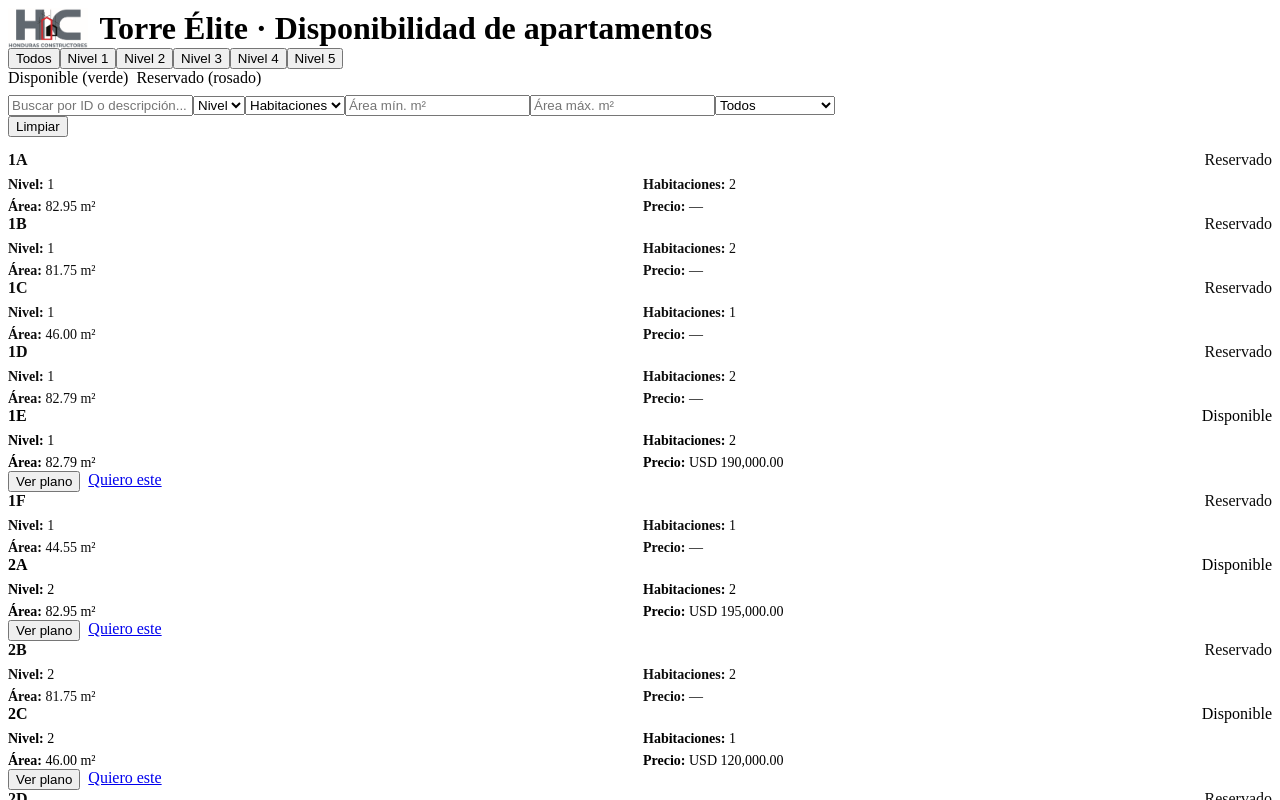
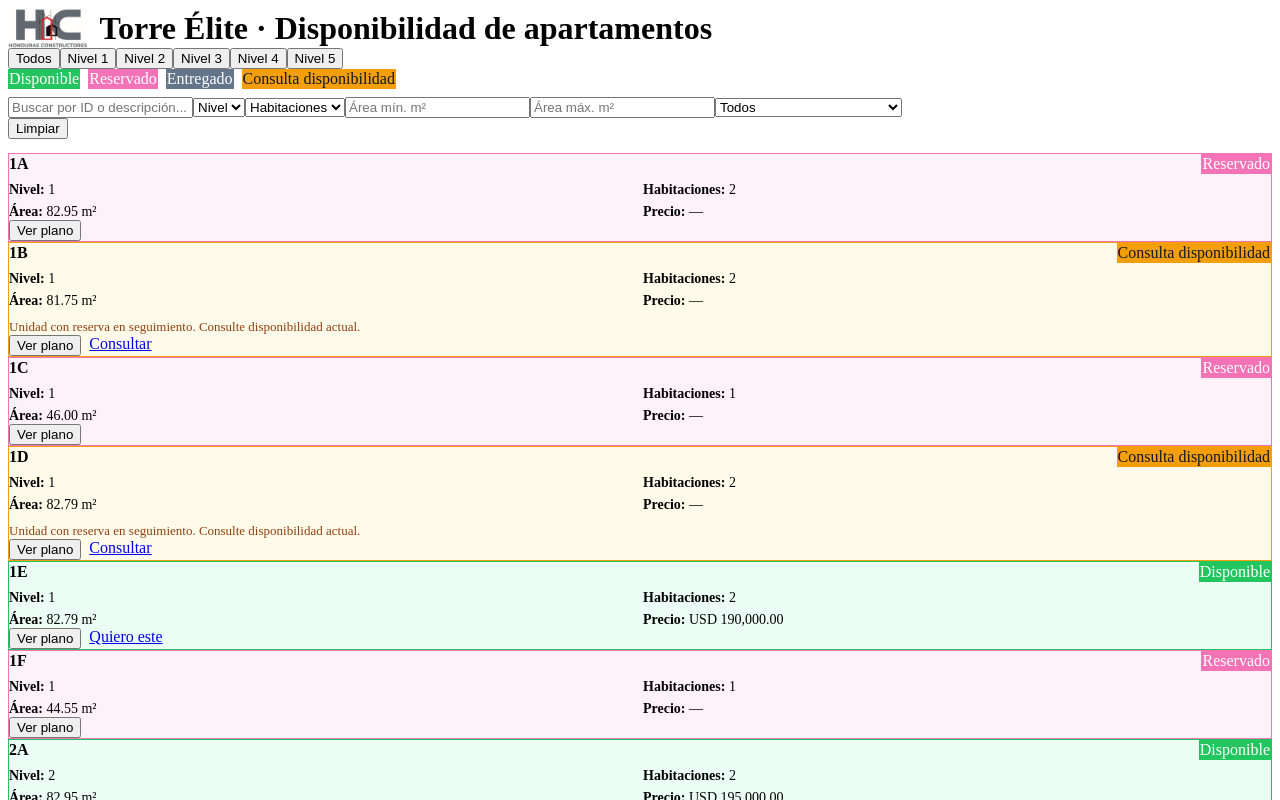
Before and after one commit to Mlopez1980/torre-elite-vercel-v5-logo-wa, a React (Vite) app: page / in a window 1280 px wide. Shown: the top 800 px of the page. Built offline with nearby package versions, Linux system fonts and the light colour scheme; the HTML template or start-up script is replaced by a standard one.

Commit message:
Update App.jsx

```diff
--- a/src/App.jsx
+++ b/src/App.jsx
@@ -1,4 +1,59 @@
 import React, { useEffect, useMemo, useState } from 'react'
+
+const STATUS_CONFIG = {
+  disponible: {
+    label: 'Disponible',
+    cardBg: '#ecfdf5',
+    cardBorder: '#22c55e',
+    badgeBg: '#22c55e',
+    badgeText: '#ffffff',
+    showBlink: false,
+  },
+  reservado: {
+    label: 'Reservado',
+    cardBg: '#fdf2f8',
+    cardBorder: '#f472b6',
+    badgeBg: '#f472b6',
+    badgeText: '#ffffff',
+    showBlink: true,
+  },
+  entregado: {
+    label: 'Entregado',
+    cardBg: '#f8fafc',
+    cardBorder: '#64748b',
+    badgeBg: '#64748b',
+    badgeText: '#ffffff',
+    showBlink: false,
+  },
+  consulta_disponibilidad: {
+    label: 'Consulta disponibilidad',
+    cardBg: '#fffbeb',
+    cardBorder: '#f59e0b',
+    badgeBg: '#f59e0b',
+    badgeText: '#111827',
+    showBlink: false,
+  },
+}
+
+function normalizeStatus(apartment) {
+  const raw = apartment?.estado ?? apartment?.status ?? apartment?.estado_comercial
+
+  if (typeof raw === 'string' && raw.trim()) {
+    const normalized = raw
+      .toLowerCase()
+      .normalize('NFD')
+      .replace(/[\u0300-\u036f]/g, '')
+      .replace(/[\s-]+/g, '_')
+
+    if (normalized === 'disponible') return 'disponible'
+    if (normalized === 'reservado') return 'reservado'
+    if (normalized === 'entregado') return 'entregado'
+    if (normalized === 'consulta_disponibilidad') return 'consulta_disponibilidad'
+    if (normalized === 'consulta') return 'consulta_disponibilidad'
+  }
+
+  return apartment?.disponible ? 'disponible' : 'reservado'
+}
 
 export default function App(){
   const [data, setData] = useState([])
@@ -17,13 +72,20 @@
       const base = (import.meta.env.BASE_URL || '/')
       const candidates = [base + 'apartments.json', '/apartments.json', 'apartments.json']
       let lastErr = null
+
       for(const url of candidates){
         try {
           const res = await fetch(url, {cache:'no-cache'})
-          if(!res.ok) { lastErr = new Error(`HTTP ${res.status} on ${url}`); continue }
+          if(!res.ok) {
+            lastErr = new Error(`HTTP ${res.status} on ${url}`)
+            continue
+          }
+
           const json = await res.json()
           if(Array.isArray(json)){
-            setData(json); setError(''); return
+            setData(json)
+            setError('')
+            return
           } else {
             lastErr = new Error(`Formato invalido en ${url}`)
           }
@@ -31,64 +93,125 @@
           lastErr = e
         }
       }
+
       setError(lastErr ? String(lastErr) : 'No se pudo cargar apartments.json')
     }
+
     load()
   }, [])
 
-  const niveles = useMemo(()=> Array.from(new Set(data.map(a=>a.nivel))).sort((a,b)=>a-b), [data])
+  const niveles = useMemo(
+    () => Array.from(new Set(data.map(a => a.nivel))).sort((a,b)=>a-b),
+    [data]
+  )
 
-  const items = useMemo(()=> data.filter(a=>{
+  const items = useMemo(() => data.filter(a => {
     const q = search.trim().toLowerCase()
+    const statusKey = normalizeStatus(a)
+
     if(q){
-      const hay = (a.id + ' ' + (a.descripcion||'')).toLowerCase()
+      const hay = (a.id + ' ' + (a.descripcion || '')).toLowerCase()
       if(!hay.includes(q)) return false
     }
-    if(nivelSelect && String(a.nivel)!==String(nivelSelect)) return false
-    if(selectedLevel && a.nivel !== selectedLevel) return false
-    if(habs && String(a.habitaciones)!==String(habs)) return false
+
+    if(nivelSelect && String(a.nivel) !== String(nivelSelect)) return false
+    if(selectedLevel && String(a.nivel) !== String(selectedLevel)) return false
+    if(habs && String(a.habitaciones) !== String(habs)) return false
+
     const amin = parseFloat(areaMin)
     if(!Number.isNaN(amin) && a.area_m2 < amin) return false
+
     const amax = parseFloat(areaMax)
     if(!Number.isNaN(amax) && a.area_m2 > amax) return false
-    if(estado==='disponible' && !a.disponible) return false
-    if(estado==='reservado' && a.disponible) return false
+
+    if(estado && statusKey !== estado) return false
+
     return true
   }), [data, search, nivelSelect, selectedLevel, habs, areaMin, areaMax, estado])
 
   function formatUSD(v){
     if (v === null || v === undefined || Number.isNaN(v)) return '—'
-    try { return new Intl.NumberFormat('es-HN',{style:'currency',currency:'USD', minimumFractionDigits:2}).format(v) }
-    catch { return `$${v}` }
+    try {
+      return new Intl.NumberFormat('es-HN', {
+        style:'currency',
+        currency:'USD',
+        minimumFractionDigits:2
+      }).format(v)
+    } catch {
+      return `$${v}`
+    }
   }
 
   function openPlano(a){
     const src = a.plano ? ('/' + a.plano) : ('/planos/' + a.id + '.png')
     setModal({open:true, id:a.id, src, zoom:1, x:0, y:0})
   }
-  function closePlano(){ setModal(m=>({...m, open:false})) }
-  function zoomIn(){ setModal(m=>({...m, zoom: Math.min(m.zoom+0.1,3)})) }
-  function zoomOut(){ setModal(m=>({...m, zoom: Math.max(m.zoom-0.1,0.5)})) }
+
+  function closePlano(){
+    setModal(m => ({...m, open:false}))
+  }
+
+  function zoomIn(){
+    setModal(m => ({...m, zoom: Math.min(m.zoom + 0.1, 3)}))
+  }
+
+  function zoomOut(){
+    setModal(m => ({...m, zoom: Math.max(m.zoom - 0.1, 0.5)}))
+  }
 
   function onPointerDown(e){
-    const startX = e.clientX - modal.x, startY = e.clientY - modal.y
-    function move(ev){ setModal(m=>({...m, x: ev.clientX - startX, y: ev.clientY - startY})) }
-    function up(){ window.removeEventListener('pointermove', move); window.removeEventListener('pointerup', up) }
-    window.addEventListener('pointermove', move); window.addEventListener('pointerup', up)
+    const startX = e.clientX - modal.x
+    const startY = e.clientY - modal.y
+
+    function move(ev){
+      setModal(m => ({
+        ...m,
+        x: ev.clientX - startX,
+        y: ev.clientY - startY
+      }))
+    }
+
+    function up(){
+      window.removeEventListener('pointermove', move)
+      window.removeEventListener('pointerup', up)
+    }
+
+    window.addEventListener('pointermove', move)
+    window.addEventListener('pointerup', up)
   }
+
   const [lastTap, setLastTap] = useState(0)
+
   function onClickImg(){
     const now = Date.now()
-    if(now - lastTap < 300){ setModal(m=>({...m, zoom: m.zoom>=2?1:Math.min(m.zoom+0.5,3), x:0, y:0})) }
+    if(now - lastTap < 300){
+      setModal(m => ({
+        ...m,
+        zoom: m.zoom >= 2 ? 1 : Math.min(m.zoom + 0.5, 3),
+        x: 0,
+        y: 0
+      }))
+    }
     setLastTap(now)
   }
 
   return (
     <>
-      <div className="header"><div className="container"><div style={{display:"flex",alignItems:"center",gap:12}}><img src="/logo-honduras-constructores.png" alt="Honduras Constructores" style={{height:40}} /><h1 style={{margin:0}}>Torre Élite · Disponibilidad de apartamentos</h1></div></div></div>
+      <div className="header">
+        <div className="container">
+          <div style={{display:"flex",alignItems:"center",gap:12}}>
+            <img
+              src="/logo-honduras-constructores.png"
+              alt="Honduras Constructores"
+              style={{height:40}}
+            />
+            <h1 style={{margin:0}}>Torre Élite · Disponibilidad de apartamentos</h1>
+          </div>
+        </div>
+      </div>
+
       <div className="container">
 
-        {/* Mensaje de error si no carga apartments.json */}
         {error && (
           <div className="card" style={{borderColor:'#fecaca', background:'#fff1f2'}}>
             <div>
@@ -105,91 +228,217 @@
           </div>
         )}
 
-        {/* Tabs de niveles */}
         <div className="level-tabs" role="tablist">
-          <button className={'level-tab' + (selectedLevel==='' ? ' active' : '')} onClick={()=>setSelectedLevel('')} role="tab">Todos</button>
+          <button
+            className={'level-tab' + (selectedLevel === '' ? ' active' : '')}
+            onClick={() => setSelectedLevel('')}
+            role="tab"
+          >
+            Todos
+          </button>
+
           {niveles.map(n => (
-            <button key={n} className={'level-tab' + (String(selectedLevel)===String(n) ? ' active' : '')} onClick={()=>{setSelectedLevel(n); setNivelSelect('')}} role="tab">Nivel {n}</button>
+            <button
+              key={n}
+              className={'level-tab' + (String(selectedLevel) === String(n) ? ' active' : '')}
+              onClick={() => {
+                setSelectedLevel(n)
+                setNivelSelect('')
+              }}
+              role="tab"
+            >
+              Nivel {n}
+            </button>
           ))}
         </div>
 
-        {/* Filtros */}
         <div className="card">
           <div>
-            <div style={{display:'flex',gap:8,flexWrap:'wrap',marginBottom:8}}>
-              <span className="badge ok">Disponible (verde)</span>
-              <span className="badge no blink">Reservado (rosado)</span>
+            <div style={{display:'flex', gap:8, flexWrap:'wrap', marginBottom:8}}>
+              {Object.entries(STATUS_CONFIG).map(([key, cfg]) => (
+                <span
+                  key={key}
+                  className={'badge' + (cfg.showBlink ? ' blink' : '')}
+                  style={{
+                    background: cfg.badgeBg,
+                    color: cfg.badgeText,
+                    border: `1px solid ${cfg.badgeBg}`
+                  }}
+                >
+                  {cfg.label}
+                </span>
+              ))}
             </div>
+
             <div className="filters">
-              <input className="input" placeholder="Buscar por ID o descripción..." value={search} onChange={e=>setSearch(e.target.value)} />
-              <select className="select" value={nivelSelect} onChange={e=>setNivelSelect(e.target.value)}>
+              <input
+                className="input"
+                placeholder="Buscar por ID o descripción..."
+                value={search}
+                onChange={e => setSearch(e.target.value)}
+              />
+
+              <select
+                className="select"
+                value={nivelSelect}
+                onChange={e => setNivelSelect(e.target.value)}
+              >
                 <option value="">Nivel</option>
                 {niveles.map(n => <option key={n} value={n}>{n}</option>)}
               </select>
-              <select className="select" value={habs} onChange={e=>setHabs(e.target.value)}>
+
+              <select
+                className="select"
+                value={habs}
+                onChange={e => setHabs(e.target.value)}
+              >
                 <option value="">Habitaciones</option>
                 <option value="1">1</option>
                 <option value="2">2</option>
                 <option value="3">3</option>
               </select>
-              <input className="input" type="number" step="0.001" placeholder="Área mín. m²" value={areaMin} onChange={e=>setAreaMin(e.target.value)} />
-              <input className="input" type="number" step="0.001" placeholder="Área máx. m²" value={areaMax} onChange={e=>setAreaMax(e.target.value)} />
-              <select className="select" value={estado} onChange={e=>setEstado(e.target.value)}>
+
+              <input
+                className="input"
+                type="number"
+                step="0.001"
+                placeholder="Área mín. m²"
+                value={areaMin}
+                onChange={e => setAreaMin(e.target.value)}
+              />
+
+              <input
+                className="input"
+                type="number"
+                step="0.001"
+                placeholder="Área máx. m²"
+                value={areaMax}
+                onChange={e => setAreaMax(e.target.value)}
+              />
+
+              <select
+                className="select"
+                value={estado}
+                onChange={e => setEstado(e.target.value)}
+              >
                 <option value="">Todos</option>
                 <option value="disponible">Solo disponibles</option>
+                <option value="consulta_disponibilidad">Solo consulta disponibilidad</option>
                 <option value="reservado">Solo reservados</option>
+                <option value="entregado">Solo entregados</option>
               </select>
             </div>
           </div>
+
           <div style={{display:'flex',gap:8,alignItems:'center'}}>
-            <button className="button" onClick={()=>{setSearch('');setNivelSelect('');setHabs('');setAreaMin('');setAreaMax('');setEstado(''); setSelectedLevel('')}}>Limpiar</button>
+            <button
+              className="button"
+              onClick={() => {
+                setSearch('')
+                setNivelSelect('')
+                setHabs('')
+                setAreaMin('')
+                setAreaMax('')
+                setEstado('')
+                setSelectedLevel('')
+              }}
+            >
+              Limpiar
+            </button>
           </div>
         </div>
 
-        {/* Grid */}
         <div className="grid" style={{marginTop:14}}>
           {items.length ? items.map(a => {
-            const reservado = !a.disponible
+            const statusKey = normalizeStatus(a)
+            const status = STATUS_CONFIG[statusKey]
+            const canInquire =
+              statusKey === 'disponible' || statusKey === 'consulta_disponibilidad'
+
+            const whatsappText =
+              statusKey === 'consulta_disponibilidad'
+                ? `Hola, me interesa consultar la disponibilidad actual del apartamento ${a.id}`
+                : `Hola, me interesa el apartamento ${a.id}`
+
             return (
-              <div key={a.id} className={`card ${reservado ? "reserved" : "available"}`} style={{opacity: reservado ? .95 : 1}}>
+              <div
+                key={a.id}
+                className="card"
+                style={{
+                  background: status.cardBg,
+                  border: `1px solid ${status.cardBorder}`,
+                  opacity: 1
+                }}
+              >
                 <div>
                   <div style={{display:'flex',justifyContent:'space-between',alignItems:'center',gap:8}}>
-                    <div className="title-tap" style={{fontWeight:700,fontSize:16}} onClick={()=>openPlano(a)}>{a.id}</div>
-                    <span className={'badge '+(reservado ? 'no blink':'ok')}>{reservado?'Reservado':'Disponible'}</span>
+                    <div
+                      className="title-tap"
+                      style={{fontWeight:700,fontSize:16}}
+                      onClick={() => openPlano(a)}
+                    >
+                      {a.id}
+                    </div>
+
+                    <span
+                      className={'badge' + (status.showBlink ? ' blink' : '')}
+                      style={{
+                        background: status.badgeBg,
+                        color: status.badgeText,
+                        border: `1px solid ${status.badgeBg}`
+                      }}
+                    >
+                      {status.label}
+                    </span>
                   </div>
+
                   <div style={{marginTop:8,display:'grid',gridTemplateColumns:'repeat(2, minmax(0,1fr))',gap:6,fontSize:14}}>
                     <div><strong>Nivel:</strong> {a.nivel}</div>
                     <div><strong>Habitaciones:</strong> {a.habitaciones}</div>
                     <div><strong>Área:</strong> {Number(a.area_m2).toFixed(2)} m²</div>
                     <div><strong>Precio:</strong> {formatUSD(a.precio_usd)}</div>
                   </div>
+
+                  {statusKey === 'consulta_disponibilidad' && (
+                    <div style={{marginTop:10, fontSize:13, color:'#92400e'}}>
+                      Unidad con reserva en seguimiento. Consulte disponibilidad actual.
+                    </div>
+                  )}
                 </div>
+
                 <div style={{display:'flex',alignItems:'center'}}>
-                  {a.disponible ? (
+                  {canInquire ? (
                     <div style={{display:'flex',gap:8,flexWrap:'wrap'}}>
-                      <button className="button" onClick={()=>openPlano(a)}>Ver plano</button>
-                     <a
-  className="button"
-  href={`https://wa.me/50499903980?text=${encodeURIComponent(`Hola, me interesa el apartamento ${a.id} de Torre Élite`)}`}
-  target="_blank"
-  rel="noopener"
->
-  Quiero este
-</a>
+                      <button className="button" onClick={() => openPlano(a)}>
+                        Ver plano
+                      </button>
 
+                      <a
+                        className="button"
+                        href={`https://wa.me/50492513691?text=${encodeURIComponent(whatsappText)}`}
+                        target="_blank"
+                        rel="noopener"
+                      >
+                        {statusKey === 'consulta_disponibilidad' ? 'Consultar' : 'Quiero este'}
+                      </a>
                     </div>
-                  ) : null}
+                  ) : (
+                    <button className="button" onClick={() => openPlano(a)}>
+                      Ver plano
+                    </button>
+                  )}
                 </div>
               </div>
             )
-          }) : !error && <div style={{opacity:.7}}>No hay resultados con esos filtros.</div>}
+          }) : !error && (
+            <div style={{opacity:.7}}>No hay resultados con esos filtros.</div>
+          )}
         </div>
 
         <div className="footer">© Torre Élite — Datos reales. Reemplaza /planos/ con tus imágenes.</div>
       </div>
 
-      {/* Modal planos */}
-      <div className={'modal'+(modal.open?' open':'')} aria-hidden={!modal.open}>
+      <div className={'modal' + (modal.open ? ' open' : '')} aria-hidden={!modal.open}>
         <div className="modal-card" role="dialog" aria-modal="true" aria-labelledby="planoTitulo">
           <div className="modal-head">
             <div id="planoTitulo" className="modal-title">Plano · {modal.id}</div>
@@ -199,6 +448,7 @@
               <button className="iconbtn" title="Cerrar" onClick={closePlano}>✕</button>
             </div>
           </div>
+
           <div className="modal-body">
             {modal.open && (
               <img
```
